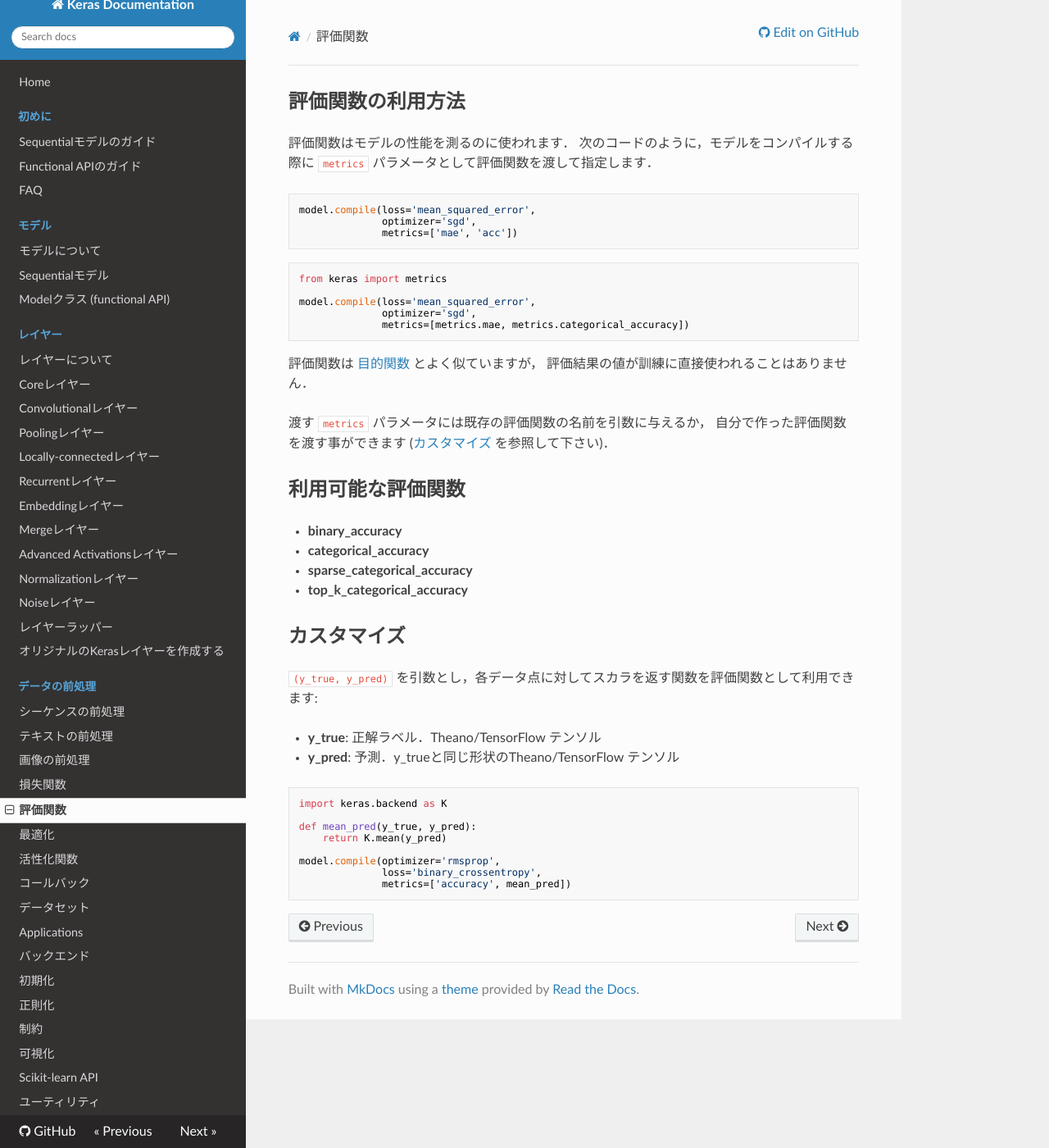
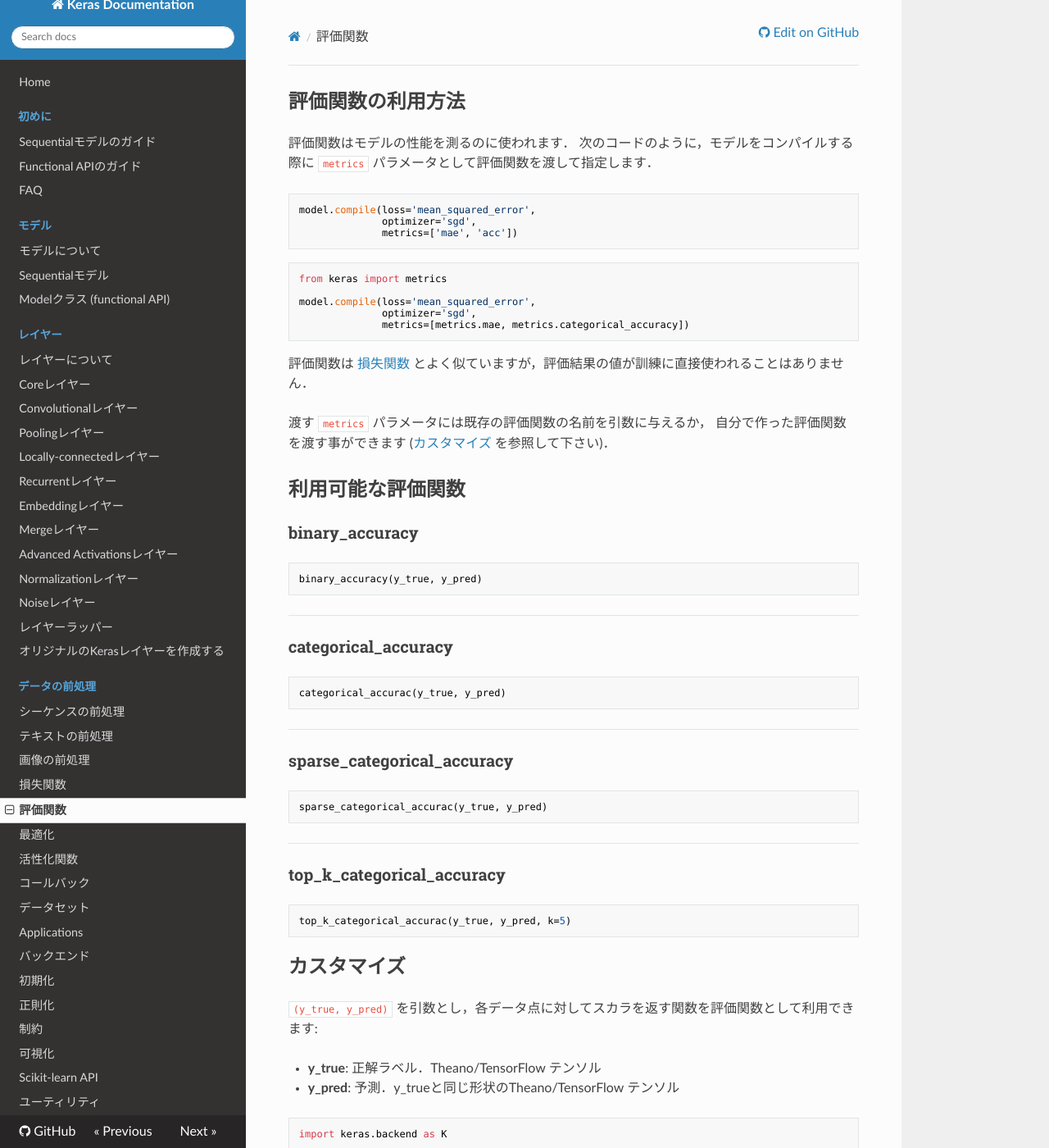
Before and after one commit to keras-team/keras-docs-ja, an MkDocs documentation site: the page built from sources/metrics.md, in a window 1280 px wide and 1400 px high. Shown: the whole window at 82% size. Built offline with MkDocs 1.6.1, drawn with Linux system fonts in a browser that asks for light colours; nearby versions of some CDN libraries; old or Windows-style settings are respelled for this version of MkDocs.

Commit message:
Add: interfaces are described

````diff
--- a/sources/metrics.md
+++ b/sources/metrics.md
@@ -17,18 +17,39 @@ model.compile(loss='mean_squared_error',
               metrics=[metrics.mae, metrics.categorical_accuracy])
 ```
 
-評価関数は [目的関数](/objectives) とよく似ていますが，
-評価結果の値が訓練に直接使われることはありません．
+評価関数は [損失関数](/losses) とよく似ていますが，評価結果の値が訓練に直接使われることはありません．
 
 渡す `metrics` パラメータには既存の評価関数の名前を引数に与えるか，
 自分で作った評価関数を渡す事ができます ([カスタマイズ](#_3) を参照して下さい)．
 
 ## 利用可能な評価関数
 
-- __binary_accuracy__
-- __categorical_accuracy__
-- __sparse_categorical_accuracy__
-- __top_k_categorical_accuracy__
+### binary_accuracy
+```python
+binary_accuracy(y_true, y_pred)
+```
+
+---
+
+### categorical_accuracy
+```python
+categorical_accurac(y_true, y_pred)
+```
+
+---
+
+### sparse_categorical_accuracy
+```python
+sparse_categorical_accurac(y_true, y_pred)
+```
+
+---
+
+### top_k_categorical_accuracy
+
+```python
+top_k_categorical_accurac(y_true, y_pred, k=5)
+```
 
 ## カスタマイズ
 
````
